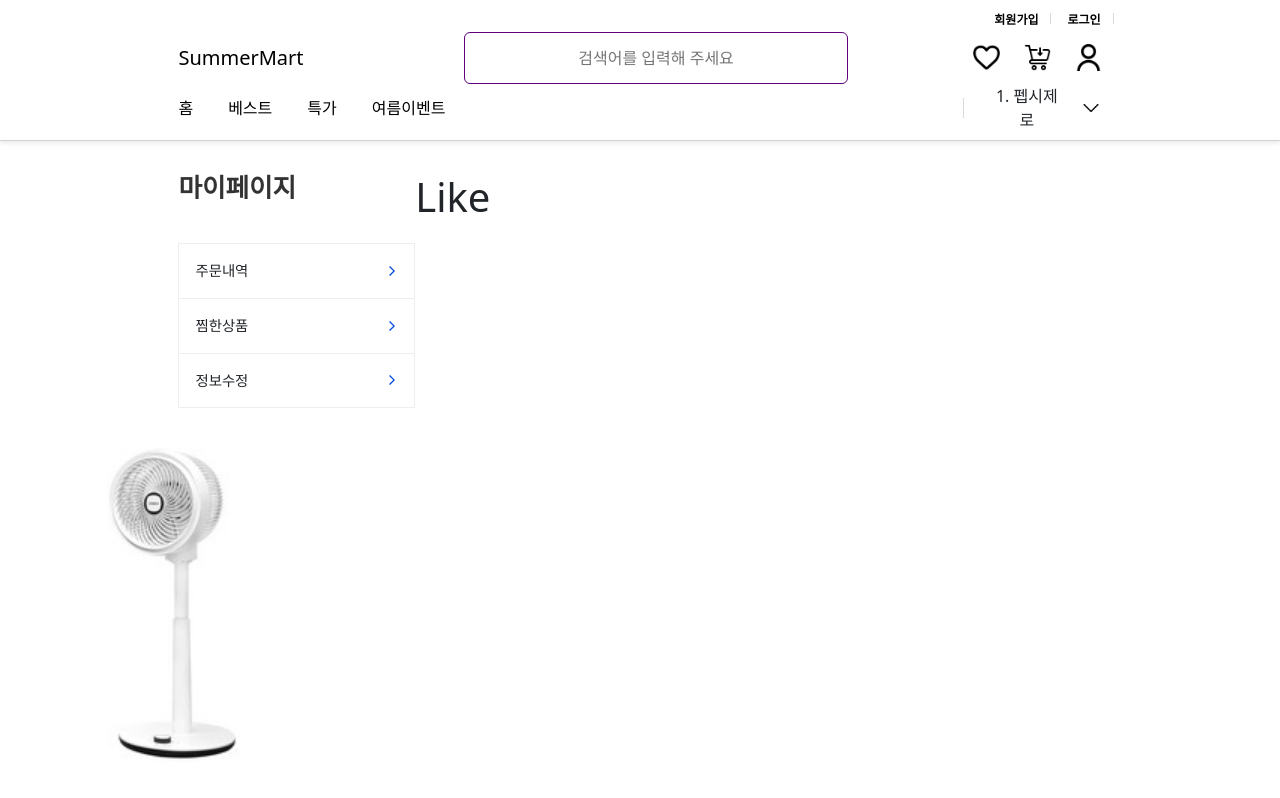
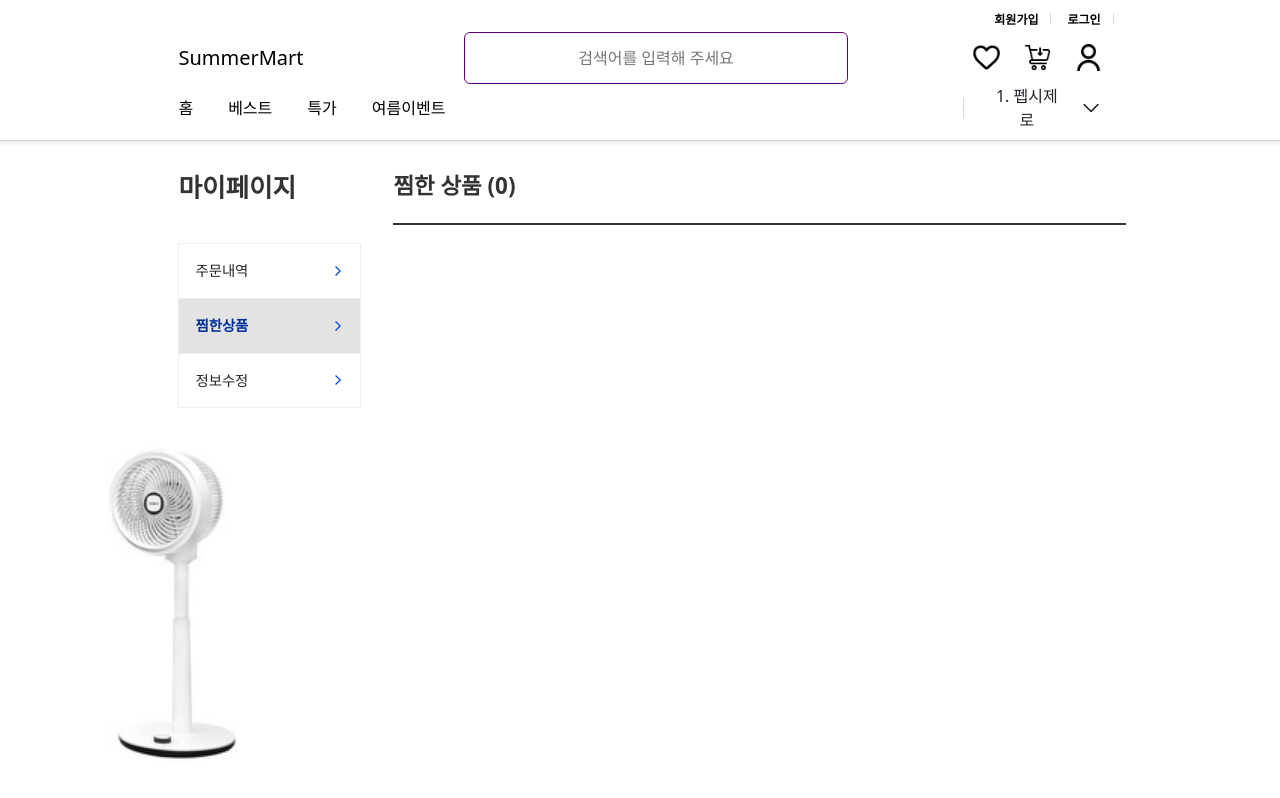
Before and after one commit to chohoon901/final_, a React (Create React App) app: page /mypage/like in a window 1280 px wide. Built offline with nearby package versions, Linux system fonts and the light colour scheme.

Commit message:
mypage + Like(1)

```diff
--- a/src/route/Like.js
+++ b/src/route/Like.js
@@ -5,8 +5,10 @@ function Like() {
 
 
     return (
-        <div>
-            <h1>Like</h1>
+        <div className='myLike'>
+            <div className='header'>
+              <h1>찜한 상품 (0)</h1>
+            </div>
         </div>
     )
 }
--- a/src/route/MyPage.js
+++ b/src/route/MyPage.js
@@ -1,12 +1,13 @@
-import { Link, Outlet, Route, Routes } from 'react-router-dom';
+import { Link, Outlet, Route, Routes, useLocation } from 'react-router-dom';
 import './style/MyPage.scss'
 import { MdOutlineArrowForwardIos } from "react-icons/md"
 import Like from './Like';
-import { useState } from 'react';
+import { useEffect, useState } from 'react';
 
 function MyPage() {
 
     const [activeItem, setActiveItem] = useState(null);
+    const [likeswitch, setLikeswitch] = useState('');
 
     const handleItemClick = (page) => {
         setActiveItem(page);
@@ -21,14 +22,12 @@ function MyPage() {
                     <div className='mypageNav'>
                         <ul>
                             <NavbarItem page={'/mypage/order'} title={'주문내역'}
-                            activeItem={activeItem}
-                            onClick={handleItemClick}/>
+                            setLikeswitch={setLikeswitch}/>
                             <NavbarItem page={'/mypage/like'} title={'찜한상품'}
-                            activeItem={activeItem}
-                            onClick={handleItemClick}/>
+                            setLikeswitch={setLikeswitch}/>
                             <NavbarItem page={'/mypage/modify'} title={'정보수정'}
-                            activeItem={activeItem}
-                            onClick={handleItemClick}/>
+                            likeswitch={likeswitch}
+                            setLikeswitch={setLikeswitch}/>
                         </ul>
                     </div>
                 </div>
@@ -39,13 +38,33 @@ function MyPage() {
     )
 }
 
-function NavbarItem(props) {
-    const { page, title, activeItem, onClick } = props;
-    const isActive = activeItem === page;
+function NavbarItem({ page, title, setLikeswitch, likeswitch }) {
+    const location = useLocation();
+    const isActive = location.pathname.split('/')[2] == page.split('/')[2]
+
+    useEffect(() => {
+        if (isActive) {
+          setLikeswitch('active');
+        } else {
+          setLikeswitch('disabled');
+        }
+    }, [isActive, setLikeswitch]);
 
     return (
         <li style={{ listStyleType: 'none' }} className={isActive ? 'active' : ''}>
-          <Link to={page} onClick={() => onClick(page)}>
+          <Link to={page}>
+            <span>{title}</span>
+            <MdOutlineArrowForwardIos size='12' color='rgb(1, 72, 225)'/>
+          </Link>
+        </li>
+    )
+}
+
+function Pre({isActive, setLikeswitch, page, title}) {
+
+    return (
+        <li className={isActive ? 'active' : ''}>
+            <Link to={page}>
             <span>{title}</span>
             <MdOutlineArrowForwardIos size='12' color='rgb(1, 72, 225)'/>
           </Link>
--- a/src/route/style/Like.scss
+++ b/src/route/style/Like.scss
@@ -0,0 +1,19 @@
+.myLike {
+    margin-left: 2rem;
+    width: 100%;
+    display: flex;
+    flex-direction: column;
+    position: relative;
+    .header {
+        display: flex;
+        justify-content: flex-start;
+        border-bottom: 2px solid rgb(51, 51, 51);
+        padding-bottom: 1rem;
+        z-index: 200;
+        h1 {
+          font-size: 1.4rem;
+          font-weight: 800;
+          color: rgb(51, 51, 51);
+        }
+    }
+}
```
Also changed, not shown: src/route/style/MyPage.scss (indentation only).
